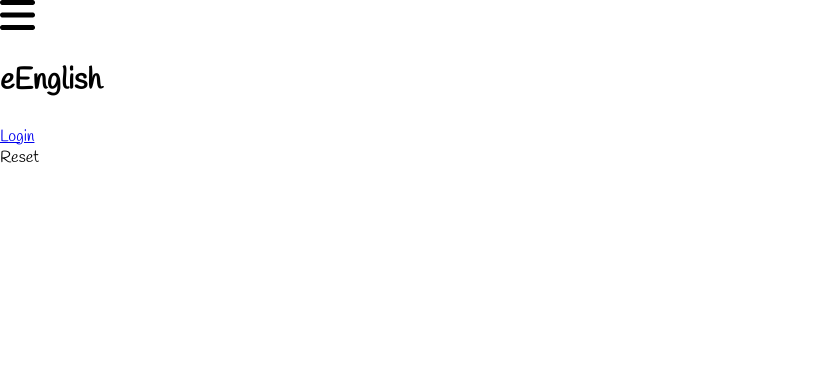
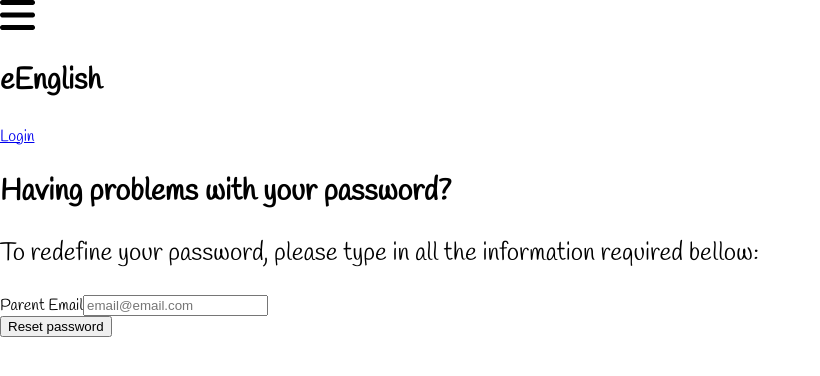
Before and after one commit to limatfc/learning-plataform, a React (Create React App) app: page /reset-password in a window 1280 px wide. Shown: the top 376 px of the page, without its empty margins (0-820 px from the left). Built offline with nearby package versions, Linux system fonts and the light colour scheme.

Commit message:
reset page

```diff
--- a/src/data/inputFields.json
+++ b/src/data/inputFields.json
@@ -44,5 +44,13 @@
       "placeholder": "********",
       "errorMessage": "Password must contain at least 8 characters"
     }
+  },
+  "resetPassword": {
+    "email": {
+      "type": "email",
+      "label": "Parent Email",
+      "placeholder": "email@email.com",
+      "errorMessage": "Email field must contain an '@' symbol"
+    }
   }
 }
--- a/src/pages/ResetPassword.jsx
+++ b/src/pages/ResetPassword.jsx
@@ -1,3 +1,24 @@
+import { useState } from "react";
+import InputField from "../components/InputField";
+import inputData from "../data/inputFields.json";
+
 export default function ResetPassword() {
-  return <div>Reset</div>;
+  const [email, setEmail] = useState("");
+  const check = (item) => item !== "";
+
+  const info = inputData.resetPassword;
+
+  return (
+    <div>
+      <h2>Having problems with your password?</h2>
+      <h3>
+        To redefine your password, please type in all the information required
+        bellow:
+      </h3>
+      <form>
+        <InputField setup={info.email} actions={[setEmail, check]} />
+        <button>Reset password</button>
+      </form>
+    </div>
+  );
 }
```
